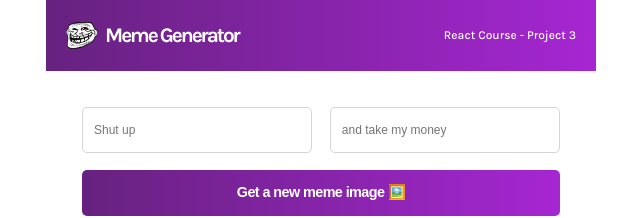
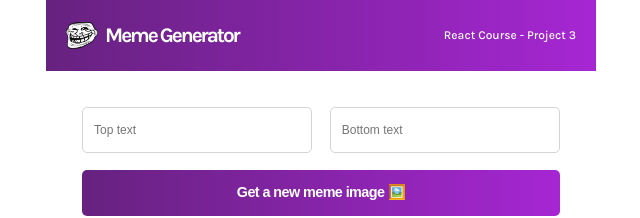
Before and after one commit to adex-badr18/scrimba-meme-generator, a React (Vite) app: page / in a window 1280 px wide. Shown: the top 218 px of the page, without its empty margins (319-959 px from the left). Built offline with nearby package versions, Linux system fonts and the light colour scheme.

Commit message:
Refactor Meme component & build app

```diff
--- a/src/components/Meme.jsx
+++ b/src/components/Meme.jsx
@@ -3,8 +3,8 @@ export default function Meme() {
         <main className="meme">
             <section>
                 <form action="#" className="meme--form">
-                    <input type="text" className="meme--input" aria-label="" placeholder="Shut up" />
-                    <input type="text" className="meme--input" aria-label="" placeholder="and take my money" />
+                    <input type="text" className="meme--input" aria-label="top-text" placeholder="Top text" />
+                    <input type="text" className="meme--input" aria-label="bottom-text" placeholder="Bottom text" />
                     <button className="meme-btn">Get a new meme image 🖼️</button>
                 </form>
             </section>
```
Also changed, not shown: 6 other files (tests, documents, lock files or other folders).
